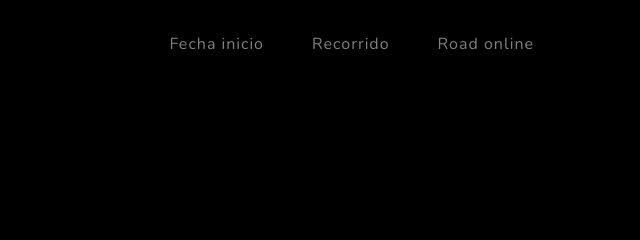
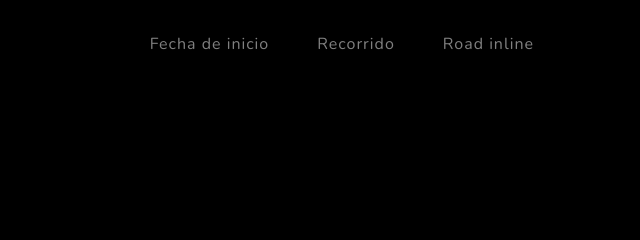
Before and after one commit to 19-orjuela/plantilla-1, a plain HTML site: page index.html in a window 1280 px wide. Shown: the top 240 px of the page, 640-1280 px from the left. Drawn offline with nearby package versions, Linux system fonts and the light colour scheme.

Commit message:
no me ha tomado cambios

```diff
--- a/index.html
+++ b/index.html
@@ -26,9 +26,9 @@
                 </button>
                 <div class="collapse navbar-collapse" id="navbarResponsive">
                     <ul class="navbar-nav ml-auto">
-                        <li class="nav-item"><a class="nav-link js-scroll-trigger" href="#about">Fecha inicio</a></li>
+                        <li class="nav-item"><a class="nav-link js-scroll-trigger" href="#about">Fecha de inicio</a></li>
                         <li class="nav-item"><a class="nav-link js-scroll-trigger" href="#projects">Recorrido</a></li>
-                        <li class="nav-item"><a class="nav-link js-scroll-trigger" href="#signup">Road online</a></li>
+                        <li class="nav-item"><a class="nav-link js-scroll-trigger" href="#signup">Road inline</a></li>
                     </ul>
                 </div>
             </div>
```
